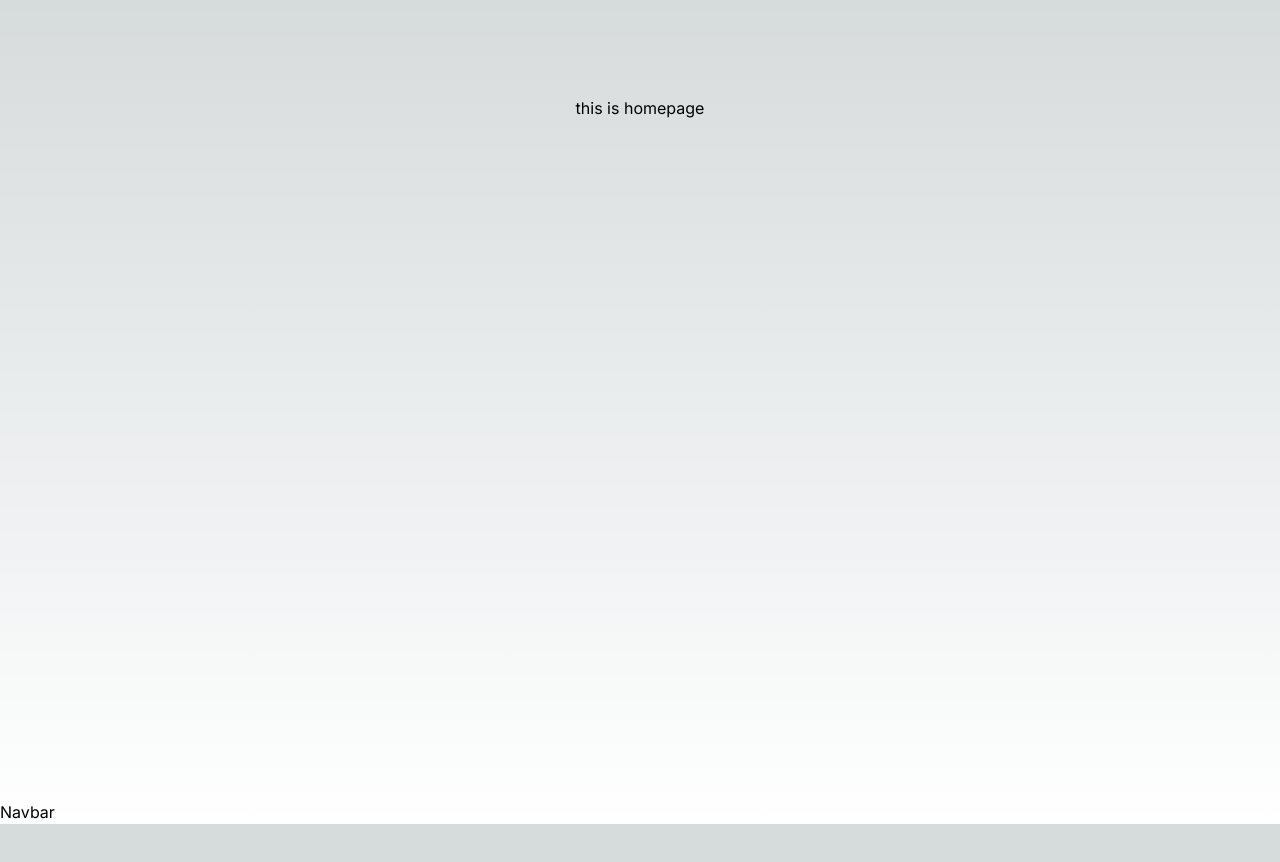
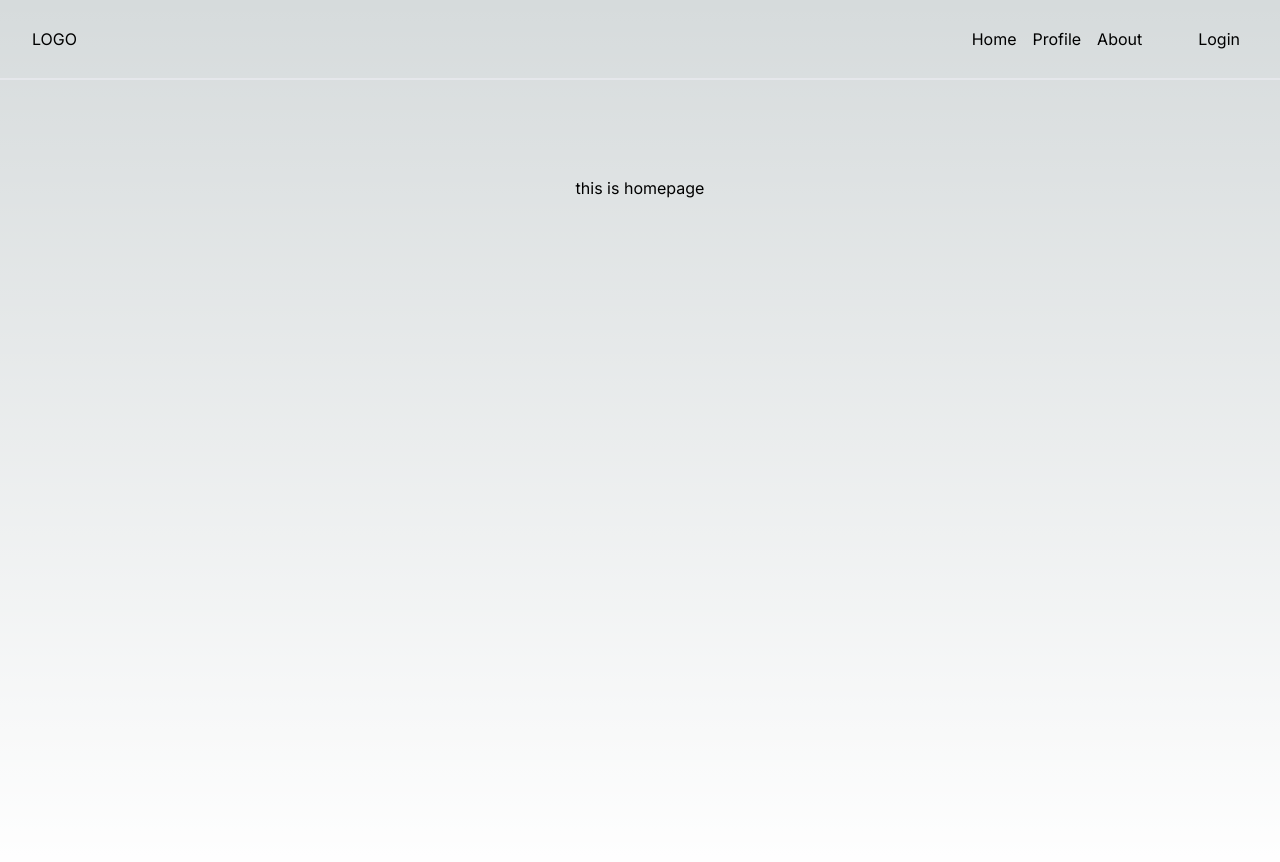
Before and after one commit to hplar05/zppsu-inc-form-automate-system, a Next.js app: page / in a window 1280 px wide. Shown: the top 862 px of the page. Before the commit the page ends 824 px from the top, so only its background shows below. Built offline with nearby package versions, Linux system fonts and the light colour scheme.

Commit message:
update: navbar

```diff
--- a/app/components/Navbar.jsx
+++ b/app/components/Navbar.jsx
@@ -1,7 +1,28 @@
+import Link from "next/link";
 import React from "react";
 
 const Navbar = () => {
-  return <div>Navbar</div>;
+  return (
+    <div className="h-20 w-full border-b-2 flex items-center justify-between p-2">
+      <ul className="flex ml-6">
+        <li>LOGO</li>
+      </ul>
+      <ul className="flex">
+        <li className="p-2 cursor-pointer">
+          <Link href="/">Home</Link>
+        </li>
+        <li className="p-2 cursor-pointer">
+          <Link href="/">Profile</Link>
+        </li>
+        <li className="p-2 cursor-pointer">
+          <Link href="/">About</Link>
+        </li>
+        <li className="ml-10 mr-6 p-2 cursor-pointer">
+          <Link href="/sign-in">Login</Link>
+        </li>
+      </ul>
+    </div>
+  );
 };
 
 export default Navbar;
--- a/app/layout.js
+++ b/app/layout.js
@@ -1,6 +1,7 @@
 import { Inter } from 'next/font/google'
 import './globals.css'
 import Navbar from './components/Navbar'
+
 
 const inter = Inter({ subsets: ['latin'] })
 
@@ -12,8 +13,9 @@ export const metadata = {
 export default function RootLayout({ children }) {
   return (
     <html lang="en">
-      <body className={inter.className}>{children}
+      <body className={inter.className}>
       <Navbar/>
+        {children}
       </body>
     </html>
   )
```
